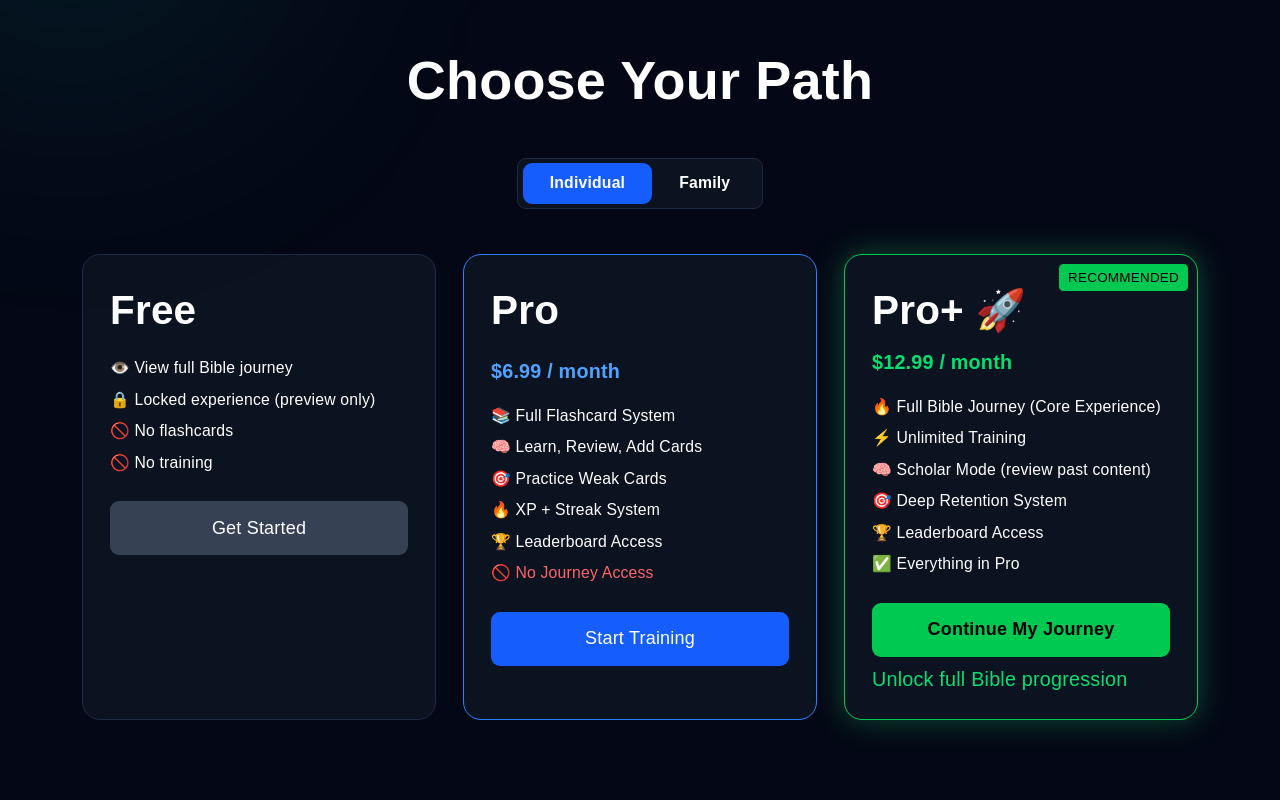
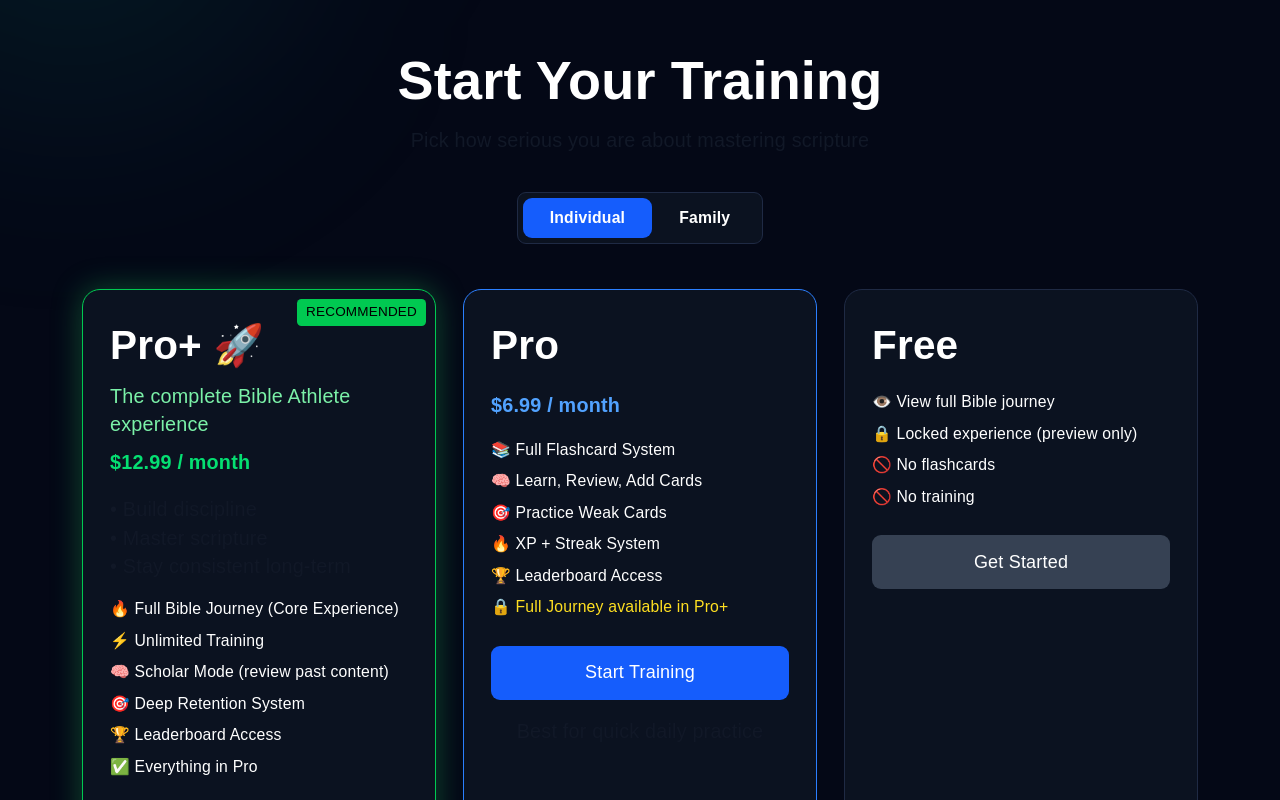
Before and after one commit to sdasent25/bible-mastery-app, a Next.js app: page / in a window 1280 px wide. Shown: the part 1420-2220 px from the top of the page. Built offline with nearby package versions, Linux system fonts and the light colour scheme; no server answers.

Commit message:
feat: optimize pricing page for pro+ conversion (copy + UX improvements)

```diff
--- a/components/PricingSection.tsx
+++ b/components/PricingSection.tsx
@@ -56,9 +56,12 @@ export default function PricingSection() {
         <PricingContextBanner />
       </Suspense>
 
-      <h1 className="text-3xl font-bold text-white text-center mb-10">
-        Choose Your Path
+      <h1 className="text-3xl font-bold text-white text-center mb-3">
+        Start Your Training
       </h1>
+      <p className="text-center text-gray-300 mb-8">
+        Pick how serious you are about mastering scripture
+      </p>
 
       <div className="flex justify-center mb-10">
         <div className="bg-[#0B1220] border border-[#1F2A44] rounded-lg p-1 flex">
@@ -82,23 +85,57 @@ export default function PricingSection() {
         </div>
       </div>
 
-      <div className="grid md:grid-cols-3 gap-6">
-        <div className="bg-[#0B1220] border border-[#1F2A44] rounded-2xl p-6">
-          <h2 className="text-xl font-bold text-white mb-4">Free</h2>
+      <div className="flex flex-col md:grid md:grid-cols-3 gap-6">
+        <div id="pro-plus" className="relative bg-[#0B1220] border border-green-500 rounded-2xl p-6 shadow-[0_0_30px_rgba(34,197,94,0.35)]">
+          <div className="absolute top-2 right-2 text-xs bg-green-500 text-black px-2 py-1 rounded">
+            RECOMMENDED
+          </div>
 
-          <ul className="text-sm text-white space-y-2 mb-6">
-            <li>👁️ View full Bible journey</li>
-            <li>🔒 Locked experience (preview only)</li>
-            <li>🚫 No flashcards</li>
-            <li>🚫 No training</li>
+          <h2 className="text-xl font-bold text-white mb-2">
+            Pro+ {isFamily && "Family"} 🚀
+          </h2>
+          <p className="text-sm text-green-300 mb-2">
+            The complete Bible Athlete experience
+          </p>
+          <p className="text-green-400 font-semibold mb-4">
+            {isFamily ? "$29.99 / month" : "$12.99 / month"}
+          </p>
+
+          {isFamily && (
+            <p className="text-sm text-white mb-4 text-center">
+              Up to 6 members included
+            </p>
+          )}
+
+          <div className="text-sm text-gray-200 mt-3 mb-4">
+            <p>• Build discipline</p>
+            <p>• Master scripture</p>
+            <p>• Stay consistent long-term</p>
+          </div>
+
+          <ul className="text-white text-sm space-y-2 mb-6">
+            <li>🔥 Full Bible Journey (Core Experience)</li>
+            <li>⚡ Unlimited Training</li>
+            <li>🧠 Scholar Mode (review past content)</li>
+            <li>🎯 Deep Retention System</li>
+            <li>🏆 Leaderboard Access</li>
+            <li>✅ Everything in Pro</li>
           </ul>
 
+          <p className="text-xs text-green-400 mb-2">
+            Start in under 2 minutes
+          </p>
+
           <button
-            onClick={() => router.push("/signup")}
-            className="w-full py-3 rounded-lg bg-gray-700 text-white"
+            onClick={handleProPlusCheckout}
+            className="w-full py-3 rounded-lg bg-green-500 text-black font-bold"
           >
-            Get Started
+            Start My Full Journey
           </button>
+
+          <p className="text-xs text-green-400 text-center mt-2">
+            Most users choose this to stay consistent
+          </p>
         </div>
 
         <div className="bg-[#0B1220] border border-blue-500 rounded-2xl p-6">
@@ -121,7 +158,7 @@ export default function PricingSection() {
             <li>🎯 Practice Weak Cards</li>
             <li>🔥 XP + Streak System</li>
             <li>🏆 Leaderboard Access</li>
-            <li className="text-red-400">🚫 No Journey Access</li>
+            <li className="text-yellow-300">🔒 Full Journey available in Pro+</li>
           </ul>
 
           <button
@@ -130,45 +167,28 @@ export default function PricingSection() {
           >
             Start Training
           </button>
+
+          <p className="text-xs text-gray-400 mt-4 text-center">
+            Best for quick daily practice
+          </p>
         </div>
 
-        <div id="pro-plus" className="relative bg-[#0B1220] border border-green-500 rounded-2xl p-6 shadow-[0_0_30px_rgba(34,197,94,0.35)]">
-          <div className="absolute top-2 right-2 text-xs bg-green-500 text-black px-2 py-1 rounded">
-            RECOMMENDED
-          </div>
+        <div className="bg-[#0B1220] border border-[#1F2A44] rounded-2xl p-6">
+          <h2 className="text-xl font-bold text-white mb-4">Free</h2>
 
-          <h2 className="text-xl font-bold text-white mb-2">
-            Pro+ {isFamily && "Family"} 🚀
-          </h2>
-          <p className="text-green-400 font-semibold mb-4">
-            {isFamily ? "$29.99 / month" : "$12.99 / month"}
-          </p>
-
-          {isFamily && (
-            <p className="text-sm text-white mb-4 text-center">
-              Up to 6 members included
-            </p>
-          )}
-
-          <ul className="text-white text-sm space-y-2 mb-6">
-            <li>🔥 Full Bible Journey (Core Experience)</li>
-            <li>⚡ Unlimited Training</li>
-            <li>🧠 Scholar Mode (review past content)</li>
-            <li>🎯 Deep Retention System</li>
-            <li>🏆 Leaderboard Access</li>
-            <li>✅ Everything in Pro</li>
+          <ul className="text-sm text-white space-y-2 mb-6">
+            <li>👁️ View full Bible journey</li>
+            <li>🔒 Locked experience (preview only)</li>
+            <li>🚫 No flashcards</li>
+            <li>🚫 No training</li>
           </ul>
 
           <button
-            onClick={handleProPlusCheckout}
-            className="w-full py-3 rounded-lg bg-green-500 text-black font-bold"
+            onClick={() => router.push("/signup")}
+            className="w-full py-3 rounded-lg bg-gray-700 text-white"
           >
-            Continue My Journey
+            Get Started
           </button>
-
-          <p className="text-xs text-green-400 mt-2">
-            Unlock full Bible progression
-          </p>
         </div>
       </div>
     </section>
```
